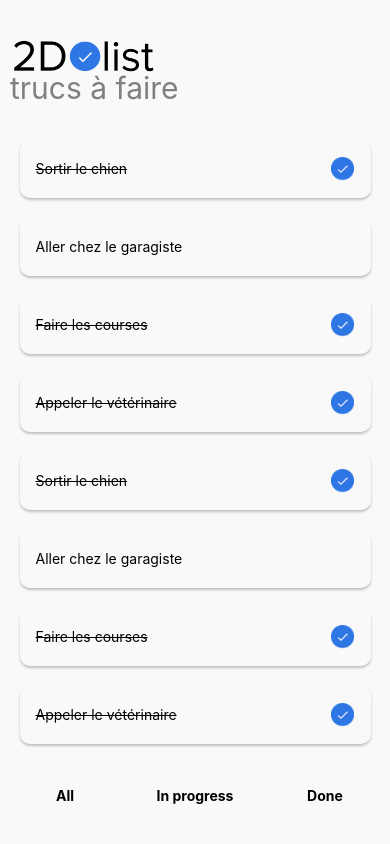
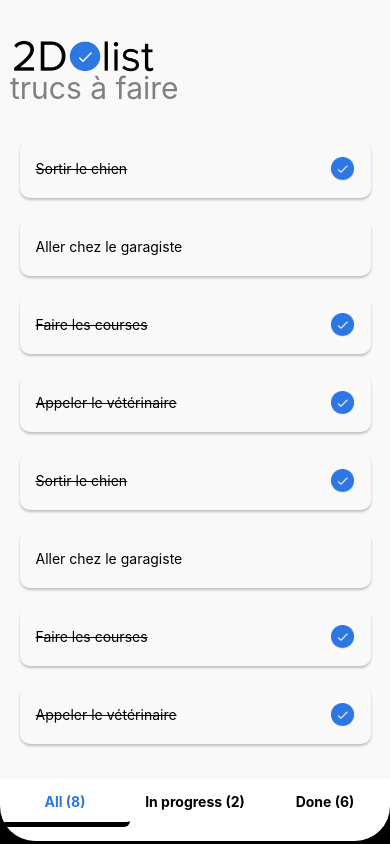
Before and after one commit to ThibautMilville/React-Native-Todolist, a React Native app: screen / in a window 390 px wide. Built offline with nearby package versions, Linux system fonts and the light colour scheme.

Commit message:
Footer | Menu + filter by selected tab

```diff
--- a/App.js
+++ b/App.js
@@ -1,5 +1,5 @@
 import React, { useState } from "react";
-import { Text, View, ScrollView } from "react-native";
+import { View, ScrollView, Alert } from "react-native";
 import { SafeAreaView, SafeAreaProvider } from "react-native-safe-area-context";
 import { styles } from "./assets/css/app.style";
 // Components
@@ -18,10 +18,12 @@ export default function App() {
     { id: 7, title: "Faire les courses", isCompleted: true },
     { id: 8, title: "Appeler le vétérinaire", isCompleted: true },
   ]);
-  const [selectedTabName, setSelectedTabName] = useState("Tous");
+  const [selectedTabName, setSelectedTabName] = useState("all");
 
+  // Render the filtered list of todos according to the selected tab
   function renderToDoList() {
-    return toDoList.map((todo) => <CardToDo toDo={todo} key={todo.id} onPress={updateTodo} />);
+    let filteredList = getFilteredList();
+    return filteredList.map((todo) => <CardToDo toDo={todo} key={todo.id} onPress={updateTodo} onLongPress={deleteTodo} />);
   }
 
   // Get todo data (one element) and update its isCompleted property by retrieving its index in the toDoList array
@@ -31,6 +33,39 @@ export default function App() {
     const updatedTodoList = [...toDoList];
     updatedTodoList[indexToUpdate] = updatedTodo;
     setToDoList(updatedTodoList);
+  }
+
+  // Delete a todo from the toDoList array
+  function deleteTodo(todo) {
+    Alert.alert("Suppression", "Supprimer cette tâche ?", [
+      {
+        text: "Annuler",
+        style: "cancel",
+      },
+      {
+        text: "Supprimer",
+        style: "destructive",
+        onPress: () => {
+          const deleteTodo = { ...todo };
+          const indexToDelete = toDoList.findIndex((todo) => todo.id === deleteTodo.id);
+          const updatedTodoList = [...toDoList];
+          updatedTodoList.splice(indexToDelete, 1);
+          setToDoList(updatedTodoList);
+        },
+      },
+    ]);
+  }
+
+  // Filter function to display the right list of todos according to the selected tab
+  function getFilteredList() {
+    switch (selectedTabName) {
+      case "all":
+        return toDoList;
+      case "inProgress":
+        return toDoList.filter((todo) => !todo.isCompleted);
+      case "done":
+        return toDoList.filter((todo) => todo.isCompleted);
+    }
   }
 
   return (
@@ -43,7 +78,7 @@ export default function App() {
           <ScrollView>{renderToDoList()}</ScrollView>
         </View>
         <View style={styles.footer}>
-          <TabBottomMenu onPress={setSelectedTabName} selectedTabName={selectedTabName} />
+          <TabBottomMenu onPress={setSelectedTabName} selectedTabName={selectedTabName} toDoList={toDoList} />
         </View>
       </SafeAreaView>
     </SafeAreaProvider>
--- a/components/CardToDo/CardToDo.jsx
+++ b/components/CardToDo/CardToDo.jsx
@@ -4,10 +4,12 @@ import { View, Text, Image, TouchableOpacity } from "react-native";
 import { styles } from "./CardToDo.style";
 import check from "../../assets/images/check.png";
 
-export const CardToDo = ({ toDo, onPress }) => {
+export const CardToDo = (props) => {
+  const toDo = props.toDo;
+
   return (
     <View style={styles.main}>
-      <TouchableOpacity style={styles.card} onPress={()=>onPress(toDo)}>
+      <TouchableOpacity style={styles.card} onPress={()=>props.onPress(toDo)} onLongPress={()=>props.onLongPress(toDo)}>
         <Text style={[styles.task, toDo.isCompleted && { textDecorationLine: "line-through" }]}>{toDo.title}</Text>
         {toDo.isCompleted && <Image source={check} resizeMode="contain" style={styles.check} />}
       </TouchableOpacity>
--- a/components/TabBottomMenu/TabBottomMenu.jsx
+++ b/components/TabBottomMenu/TabBottomMenu.jsx
@@ -3,30 +3,42 @@ import React from "react";
 import { View, TouchableOpacity, Text } from "react-native";
 import { styles } from "./TabBottomMenu.style";
 
-export function TabBottomMenu({ selectedTabName, onPress }) {
+export function TabBottomMenu({ selectedTabName, onPress, toDoList }) {
   function getTextStyle(tabName) {
     return {
+      textAlign: "center",
       fontWeight: "bold",
-      width: '100%',
-      height: '75%',
-      textAlign: 'center',
-      textAlignVertical: 'center',
+      width: "100%",
+      height: "75%",
       color: tabName === selectedTabName ? "#2F76E5" : "black",
       borderBottomWidth: tabName === selectedTabName ? 5 : 0,
+      borderBottomLeftRadius: 6,
+      borderBottomRightRadius: 6,
     };
   }
 
+  // Count the number of toDos by status
+  const countByStatus = toDoList.reduce(
+    (acc, unTodo) => {
+      unTodo.isCompleted ? acc.done++ : acc.inProgress++;
+      return acc;
+    },
+    { all: toDoList.length, inProgress: 0, done: 0 }
+  );
+
   return (
     <View style={styles.container}>
+      <View style={styles.filterBox}>
         <TouchableOpacity style={styles.button} onPress={() => onPress("all")}>
-        <Text style={getTextStyle("all")}>All</Text>
+          <Text style={getTextStyle("all")}>All ({countByStatus.all})</Text>
         </TouchableOpacity>
         <TouchableOpacity style={styles.button} onPress={() => onPress("inProgress")}>
-        <Text style={getTextStyle("inProgress")}>In progress</Text>
+          <Text style={getTextStyle("inProgress")}>In progress ({countByStatus.inProgress})</Text>
         </TouchableOpacity>
         <TouchableOpacity style={styles.button} onPress={() => onPress("done")}>
-        <Text style={getTextStyle("done")}>Done</Text>
+          <Text style={getTextStyle("done")}>Done ({countByStatus.done})</Text>
         </TouchableOpacity>
+      </View>
     </View>
   );
 }
--- a/components/TabBottomMenu/TabBottomMenu.style.js
+++ b/components/TabBottomMenu/TabBottomMenu.style.js
@@ -4,13 +4,23 @@ export const styles = StyleSheet.create({
   container: {
     width: "100%",
     flex: 1,
+    backgroundColor: "black",
+    borderBottomColor: "black",
+    borderBottomWidth: 3,
+  },
+  filterBox: {
+    width: "100%",
+    flex: 1,
     flexDirection: "row",
     justifyContent: "space-around",
     alignItems: "center",
+    backgroundColor: "white",
+    borderBottomRightRadius: 35,
+    borderBottomLeftRadius: 35,
   },
   button: {
     width: 1/3 * 100 + "%",
-    height: '100%',
+    height: '75%',
     alignItems: "center",
     justifyContent: "center",
   },
```
Lines whose indentation alone changed are shown as unchanged.
